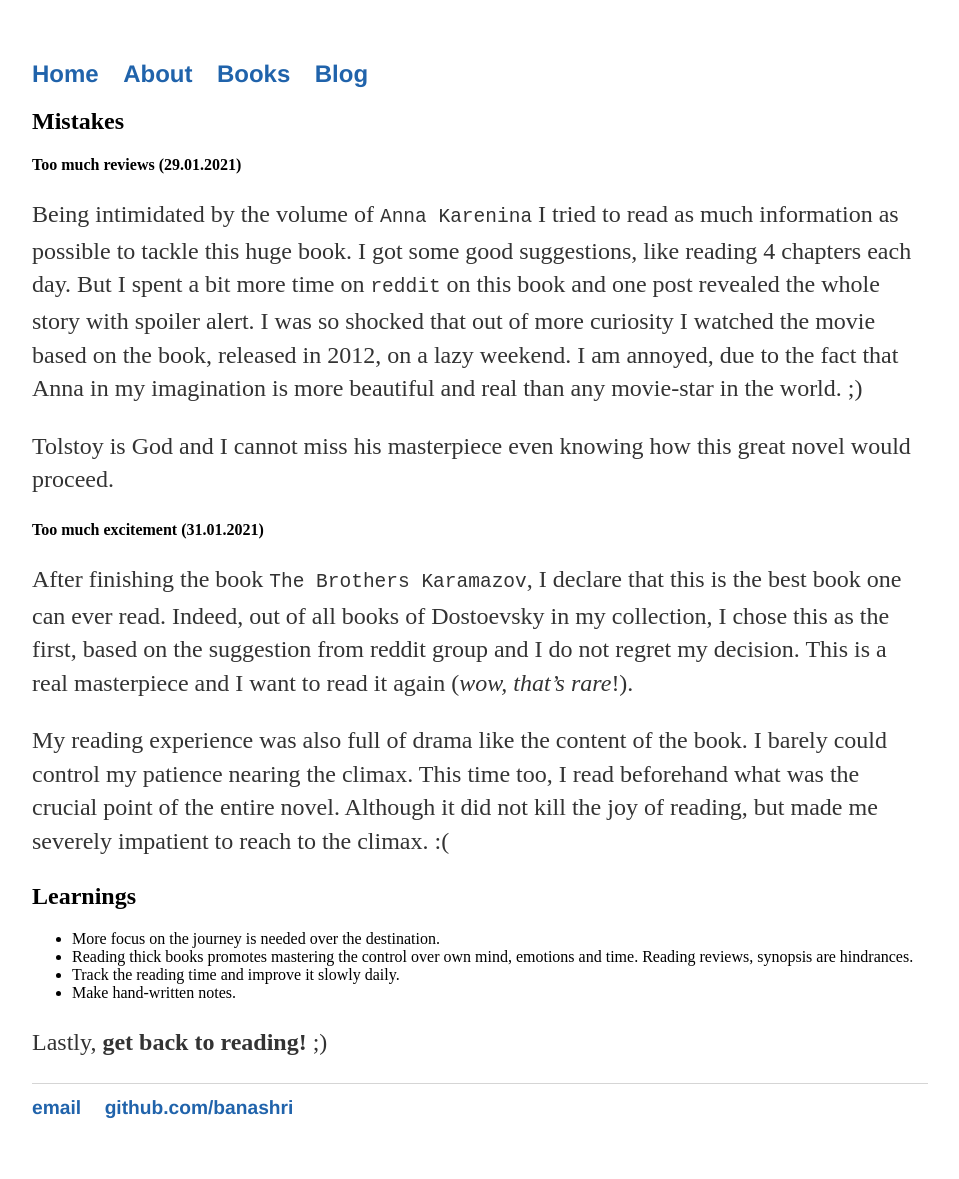
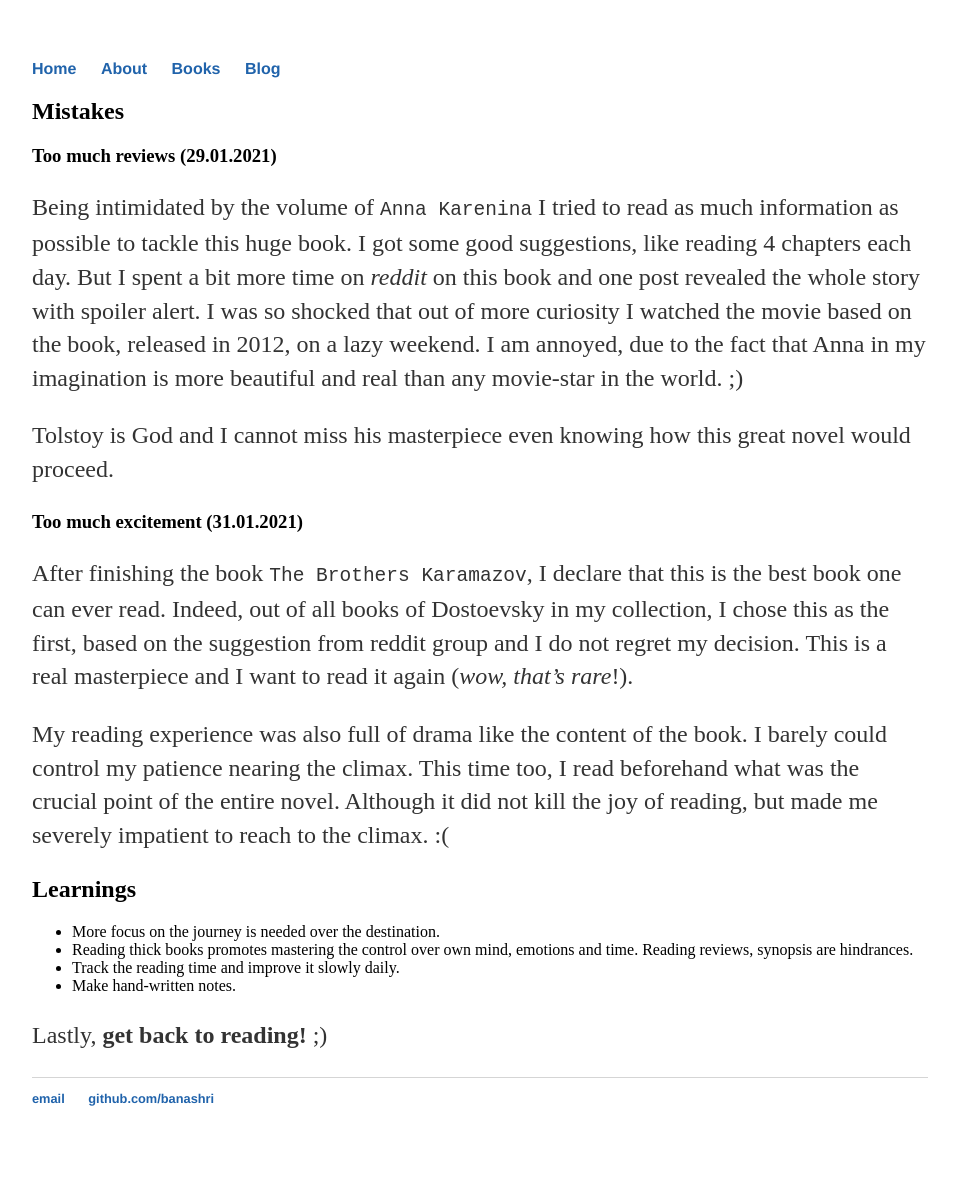
Before and after one commit to Banashri/banashri.github.io, a Jekyll site: the page built from books/experiences.md, in a window 1280 px wide. Shown: the whole page, without its empty margins (160-1119 px from the left). Built offline with Jekyll 4.4.1, drawn with Linux system fonts in a browser that asks for light colours.

Commit message:
learning

```diff
--- a/books/experiences.md
+++ b/books/experiences.md
@@ -5,15 +5,15 @@
 
 ## Mistakes
 
-#### Too much reviews (29.01.2021)
+### Too much reviews (29.01.2021)
 Being intimidated by the volume of `Anna Karenina` I tried to read as much information as possible to tackle this huge
-book. I got some good suggestions, like reading 4 chapters each day. But I spent a bit more time on `reddit` on this book and one post revealed the whole story with spoiler alert. I was so shocked that out of more curiosity I watched
+book. I got some good suggestions, like reading 4 chapters each day. But I spent a bit more time on *reddit* on this book and one post revealed the whole story with spoiler alert. I was so shocked that out of more curiosity I watched
 the movie based on the book, released in 2012, on a lazy weekend. I am annoyed, due to the fact that Anna in my imagination
 is more beautiful and real than any movie-star in the world. ;)
 
 Tolstoy is God and I cannot miss his masterpiece even knowing how this great novel would proceed.
 
-#### Too much excitement (31.01.2021)
+### Too much excitement (31.01.2021)
 After finishing the book `The Brothers Karamazov`, I declare that this is the best book one can ever read. Indeed, out of all books of Dostoevsky in my collection, I chose this as the first, based on the suggestion from reddit group and I do not regret my decision. This is a real masterpiece and I want to read it again (*wow, that's rare*!).
 
 My reading experience was also full of drama like the content of the book. I barely could control my patience nearing the
--- a/css/main.css
+++ b/css/main.css
@@ -16,7 +16,6 @@
 a {
     text-decoration: none;
     color: #2063ab;
-    font-size: 1.5em;
 }
 a:hover {
     text-decoration: underline;
```
